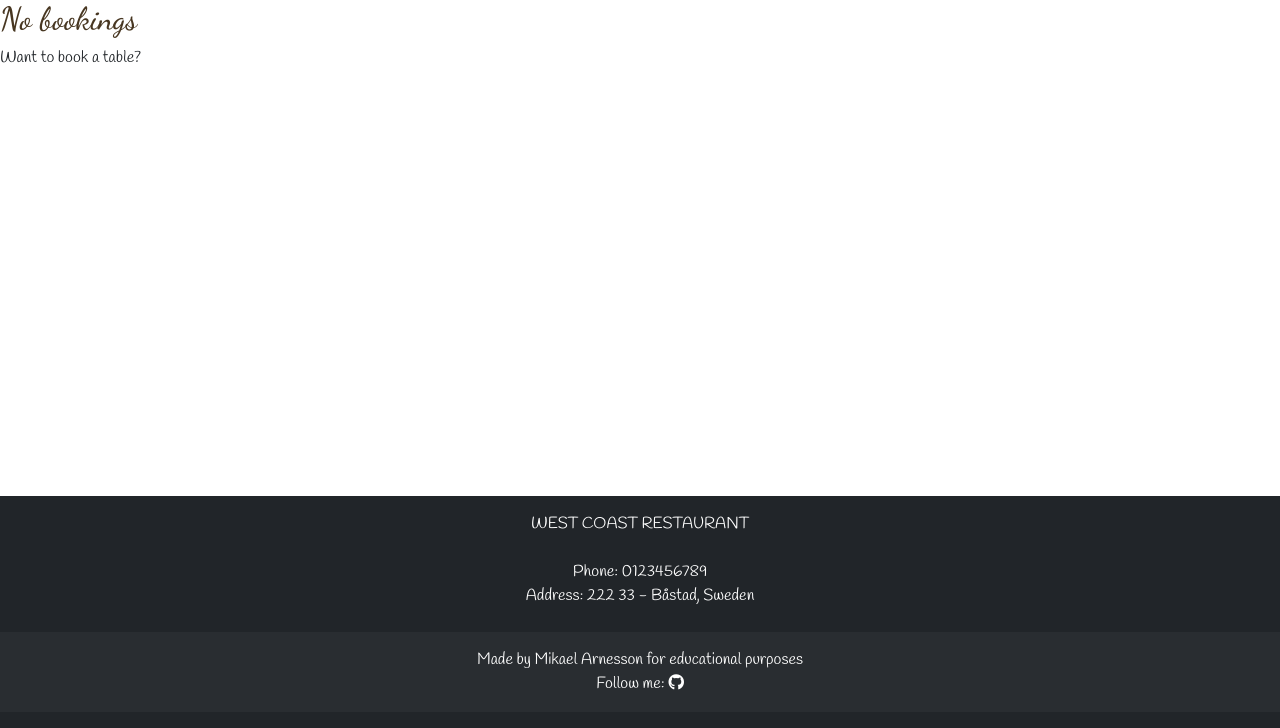
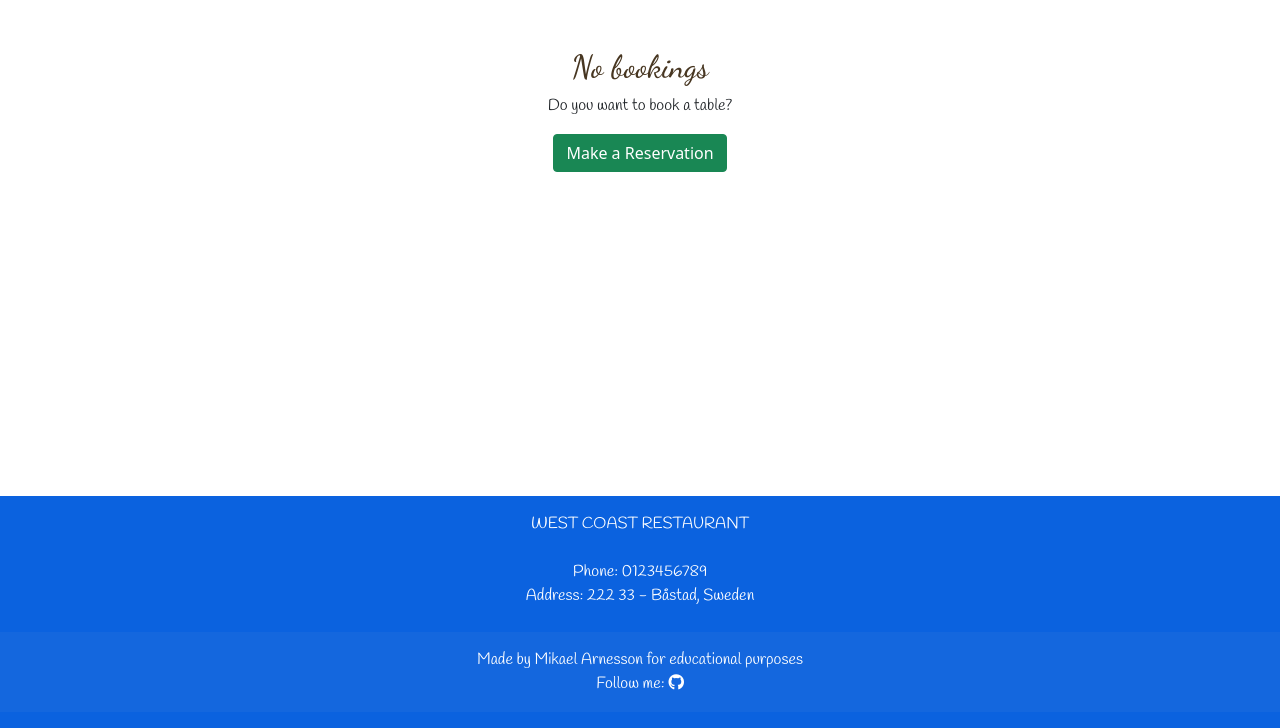
Before and after one commit to blackcatten/west-coast-restaurant, a Django app: page /reservations_detail/ in a window 1280 px wide. Shown: the part 72-800 px from the top of the page. Run offline with Django 3.2, Linux system fonts and the light colour scheme; the visitor is signed in with stand-in values (Sample User, id 1); data that the repository does not hold is empty; some libraries are stand-ins or nearby versions.

Commit message:
Updated reservations_detail.html layout, change color to footer

```diff
--- a/static/css/style.css
+++ b/static/css/style.css
@@ -22,3 +22,6 @@ p {
 #mask {
     background-color: rgba(21, 17, 17, 0.6);
 }
+footer{
+    background-color: #0b62df;
+}
--- a/templates/base.html
+++ b/templates/base.html
@@ -66,7 +66,7 @@
         {% endblock content %}
     </main>
     <!-- Footer -->
-    <footer class="footer mt-auto py-3 bg-dark text-white">
+    <footer class="footer mt-auto py-3 text-white">
         <p class="m-0 text-center text-uppercase">West Coast Restaurant</p>
         <br>
         <p class="m-0 text-center ">Phone: 0123456789</p>
--- a/templates/reservations_detail.html
+++ b/templates/reservations_detail.html
@@ -2,7 +2,6 @@
 {% block content %}
 {% if reservations %}
 {% for booking in reservations %}
-
 <div class="col">
   <div class="card">
     <div class="card-header">
@@ -34,10 +33,14 @@
     </div>
   </div>
 </div>
-</div>
 {% endfor %}
 {% else %}
+<div class="row d-flex justify-content-center align-items-center h-100">
+  <div class="card-body p-4 p-lg-5 text-center">
     <h2>No bookings</h2>
-<p>Want to book a table?</p>
+    <p>Do you want to book a table?</p>
+    <a href="{% url 'make_reservation' %}" class="btn btn-success">Make a Reservation</a>
+  </div>
+</div>
 {% endif %}
 {% endblock %}
```
Lines whose indentation alone changed are shown as unchanged.
